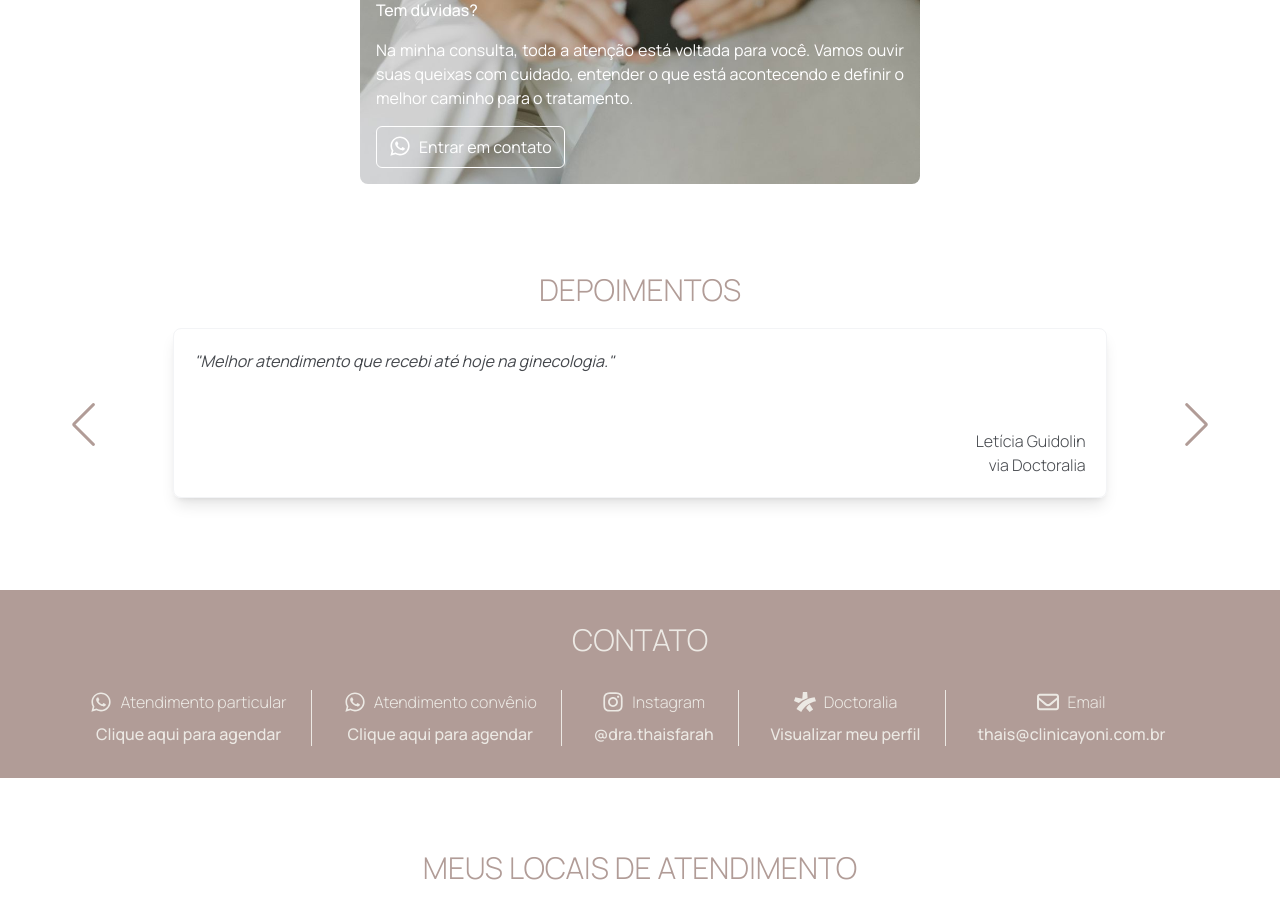
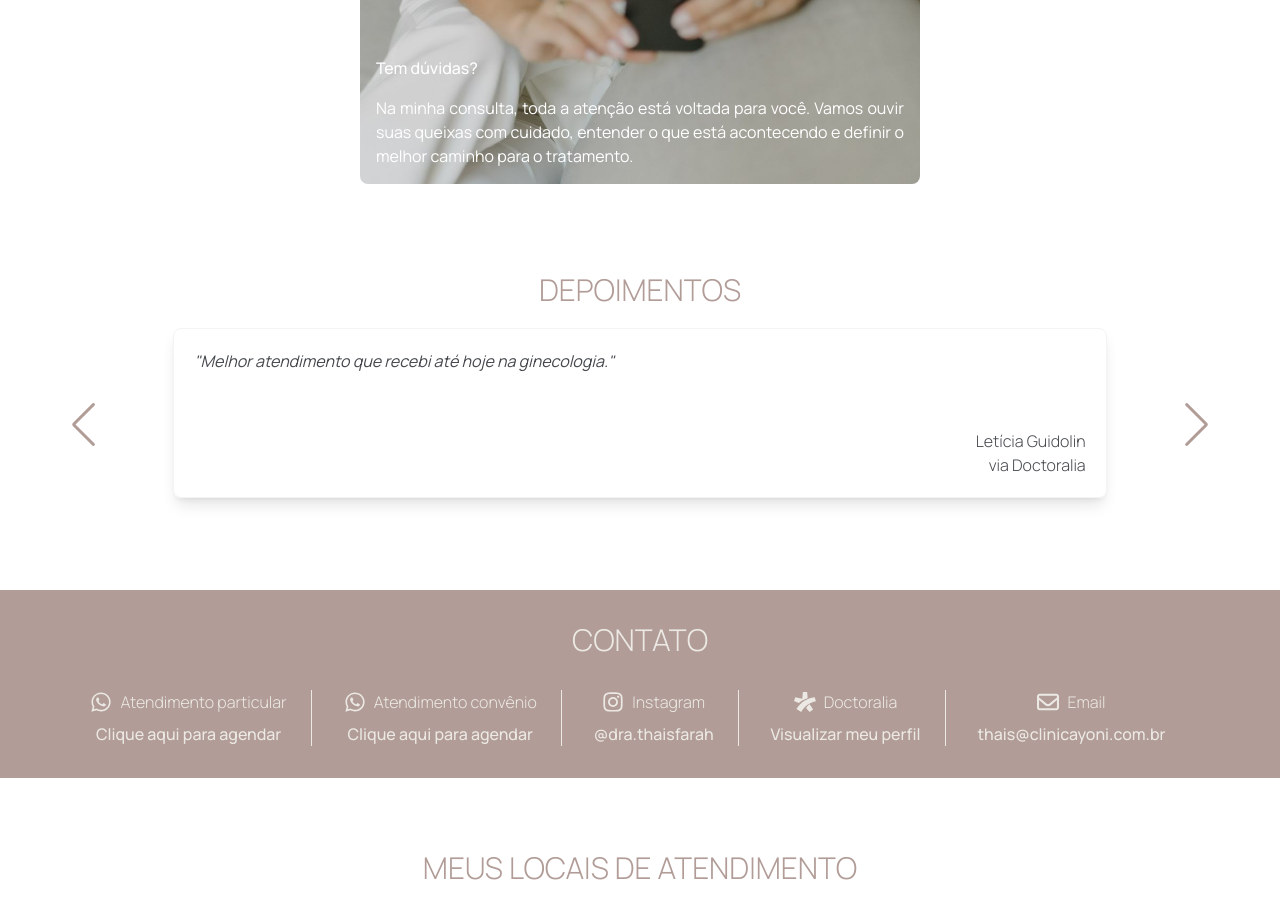
Before and after one commit to MatheusKerscher/thais-farah, a React (Vite) app: page / in a window 1280 px wide. Shown: the part 2620-3538 px from the top of the page. Built offline with nearby package versions, Linux system fonts and the light colour scheme.

Commit message:
Change the button link

```diff
--- a/src/components/CallToAction/index.tsx
+++ b/src/components/CallToAction/index.tsx
@@ -1,4 +1,3 @@
-import ButtonWhatsApp from "../ButtonWhatsApp";
 import RevealOnScroll from "../RevealOnScroll";
 import "./index.css";
 
@@ -23,14 +22,14 @@ const CallToAction = () => {
           </p>
         </RevealOnScroll>
 
-        <RevealOnScroll direction="down">
+        {/* <RevealOnScroll direction="down">
           <div className="flex justify-center md:justify-start">
             <ButtonWhatsApp
               link="https://wa.me/554131236550?text=Oi%2C%20quero%20marcar%20uma%20consulta%20com%20a%20Dra%20Tha%C3%ADs%20Farah!"
               text="Entrar em contato"
             />
           </div>
-        </RevealOnScroll>
+        </RevealOnScroll> */}
       </div>
     </section>
   );
--- a/src/components/Header/index.tsx
+++ b/src/components/Header/index.tsx
@@ -3,7 +3,7 @@ import { useEffect, useRef, useState } from "react";
 import ButtonWhatsApp from "../ButtonWhatsApp";
 
 import "./index.css";
-import { FaInstagram, FaWhatsapp } from "react-icons/fa6";
+import { FaInstagram } from "react-icons/fa6";
 import RevealOnScroll from "../RevealOnScroll";
 
 const Header = () => {
@@ -217,7 +217,7 @@ const Header = () => {
               </a>
             </li>
 
-            <li>
+            {/* <li>
               <a
                 href="https://wa.me/554198970801?text=Oi%2C%20quero%20marcar%20uma%20consulta%20com%20a%20Dra%20Tha%C3%ADs%20Farah!"
                 target="_blank"
@@ -225,7 +225,7 @@ const Header = () => {
               >
                 <FaWhatsapp size={22} />
               </a>
-            </li>
+            </li> */}
           </div>
         </ul>
       </nav>
```
